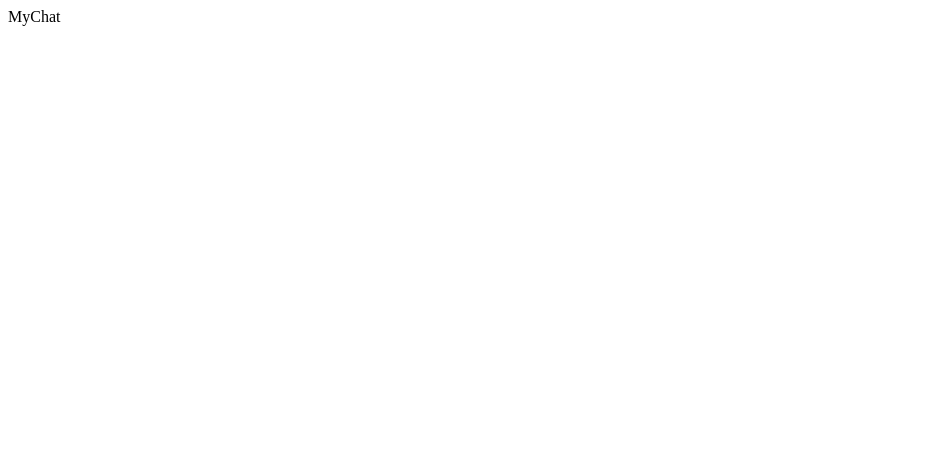
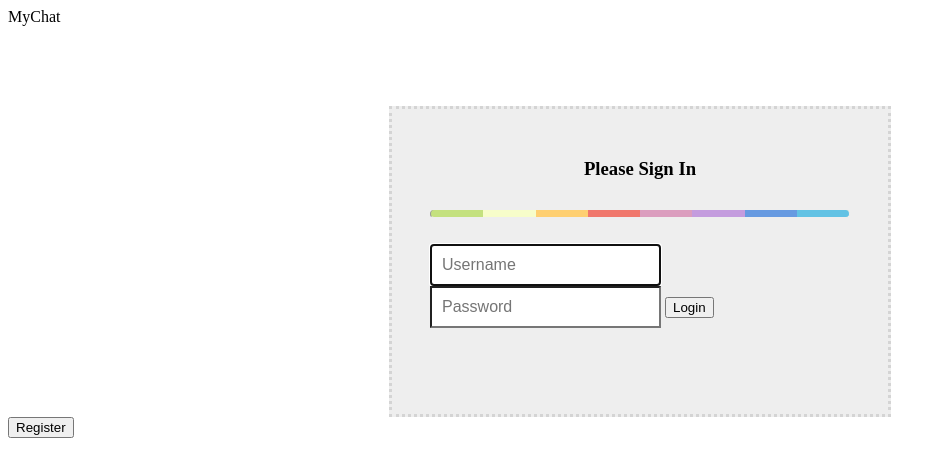
Before and after one commit to sumkumar/MyChat, a website: page front/index.html in a window 1280 px wide. Shown: the whole page, without its empty margins (0-946 px from the left). Drawn offline with nearby package versions, Linux system fonts and the light colour scheme; files that its build step writes are made by us from their sources; files whose address does not match are found by name.

Commit message:
Login working

```diff
--- /dev/null
+++ b/front/css/styles.css
@@ -0,0 +1,47 @@
+.wrapper {
+  margin-top: 80px;
+  margin-bottom: 20px;
+}
+
+.form-signin {
+  max-width: 420px;
+  padding: 30px 38px 66px;
+  margin: 0 auto;
+  background-color: #eee;
+  border: 3px dotted rgba(0,0,0,0.1);
+  }
+
+.form-signin-heading {
+  text-align:center;
+  margin-bottom: 30px;
+}
+
+.form-control {
+  position: relative;
+  font-size: 16px;
+  height: auto;
+  padding: 10px;
+}
+
+input[type="text"] {
+  margin-bottom: 0px;
+  border-bottom-left-radius: 0;
+  border-bottom-right-radius: 0;
+}
+
+input[type="password"] {
+  margin-bottom: 20px;
+  border-top-left-radius: 0;
+  border-top-right-radius: 0;
+}
+
+.colorgraph {
+  height: 7px;
+  border-top: 0;
+  background: #c4e17f;
+  border-radius: 5px;
+  background-image: -webkit-linear-gradient(left, #c4e17f, #c4e17f 12.5%, #f7fdca 12.5%, #f7fdca 25%, #fecf71 25%, #fecf71 37.5%, #f0776c 37.5%, #f0776c 50%, #db9dbe 50%, #db9dbe 62.5%, #c49cde 62.5%, #c49cde 75%, #669ae1 75%, #669ae1 87.5%, #62c2e4 87.5%, #62c2e4);
+  background-image: -moz-linear-gradient(left, #c4e17f, #c4e17f 12.5%, #f7fdca 12.5%, #f7fdca 25%, #fecf71 25%, #fecf71 37.5%, #f0776c 37.5%, #f0776c 50%, #db9dbe 50%, #db9dbe 62.5%, #c49cde 62.5%, #c49cde 75%, #669ae1 75%, #669ae1 87.5%, #62c2e4 87.5%, #62c2e4);
+  background-image: -o-linear-gradient(left, #c4e17f, #c4e17f 12.5%, #f7fdca 12.5%, #f7fdca 25%, #fecf71 25%, #fecf71 37.5%, #f0776c 37.5%, #f0776c 50%, #db9dbe 50%, #db9dbe 62.5%, #c49cde 62.5%, #c49cde 75%, #669ae1 75%, #669ae1 87.5%, #62c2e4 87.5%, #62c2e4);
+  background-image: linear-gradient(to right, #c4e17f, #c4e17f 12.5%, #f7fdca 12.5%, #f7fdca 25%, #fecf71 25%, #fecf71 37.5%, #f0776c 37.5%, #f0776c 50%, #db9dbe 50%, #db9dbe 62.5%, #c49cde 62.5%, #c49cde 75%, #669ae1 75%, #669ae1 87.5%, #62c2e4 87.5%, #62c2e4);
+}
--- a/front/index.html
+++ b/front/index.html
@@ -2,12 +2,40 @@
 	<head>
 		MyChat
 	</head>
-	<body>
+	<body onload="$('#signupbox').hide()">
 		<div class="content">
 			<script src="https://code.jquery.com/jquery-3.2.1.slim.min.js" integrity="sha384-KJ3o2DKtIkvYIK3UENzmM7KCkRr/rE9/Qpg6aAZGJwFDMVNA/GpGFF93hXpG5KkN" crossorigin="anonymous"></script>
 <script src="https://cdnjs.cloudflare.com/ajax/libs/popper.js/1.12.3/umd/popper.min.js" integrity="sha384-vFJXuSJphROIrBnz7yo7oB41mKfc8JzQZiCq4NCceLEaO4IHwicKwpJf9c9IpFgh" crossorigin="anonymous"></script>
 			<script src="https://maxcdn.bootstrapcdn.com/bootstrap/4.0.0-beta.2/js/bootstrap.min.js" integrity="sha384-alpBpkh1PFOepccYVYDB4do5UnbKysX5WZXm3XxPqe5iKTfUKjNkCk9SaVuEZflJ" crossorigin="anonymous"></script>
 			<script src="/static/js/index.js"></script>
+			<link rel="stylesheet" href="/static/css/styles.css">
+			<div class = "container">
+				<div class="wrapper" id="loginbox">
+					<form action="loginform" method="post" name="Login_Form" class="form-signin">
+					    <h3 class="form-signin-heading">Please Sign In</h3>
+						  <hr class="colorgraph"><br>
+
+						  <input type="text" class="form-control" name="Username" placeholder="Username" required="" autofocus="" />
+						  <input type="password" class="form-control" name="Password" placeholder="Password" required=""/>
+
+						  <button class="btn btn-lg btn-primary btn-block"  name="Submit" value="Login" type="Submit">Login</button>
+					</form>
+					<button class="btn btn-lg btn-primary btn-block"  name="Register" value="Register" onclick="$('#loginbox').hide();$('#signupbox').show()">Register</button>
+				</div>
+				<div class="wrapper" id="signupbox">
+					<form action="signupform" method="post" name="Login_Form" class="form-signin">
+					    <h3 class="form-signin-heading">Please Sign Up</h3>
+						  <hr class="colorgraph"><br>
+
+						  <input type="text" class="form-control" name="Username" placeholder="Username" required="" autofocus="" />
+						  <input type="text" class="form-control" name="Name" placeholder="Name" required="" autofocus="" />
+						  <input type="password" class="form-control" name="Password" placeholder="Password" required=""/>
+
+						  <button class="btn btn-lg btn-primary btn-block"  name="Submit" value="Register" type="Submit">Register</button>
+					</form>
+					<button class="btn btn-lg btn-primary btn-block"  name="Register" value="Register" onclick="$('#loginbox').show();$('#signupbox').hide()">Login</button>
+				</div>
+			</div>
 		</div>
 	</body>
 </html>
--- a/package.json
+++ b/package.json
@@ -7,7 +7,8 @@
     "test": "echo \"Error: no test specified\" && exit 1"
   },
   "dependencies": {
-	 "express":"*",
-   "mongoose":"*"
+    "express": "*",
+    "mongoose": "*",
+    "body-parser": "*"
   }
 }
```
Also changed, not shown: app.js (+17 -0 lines), util/login.js (added, +11 -0 lines), 1 other file.
